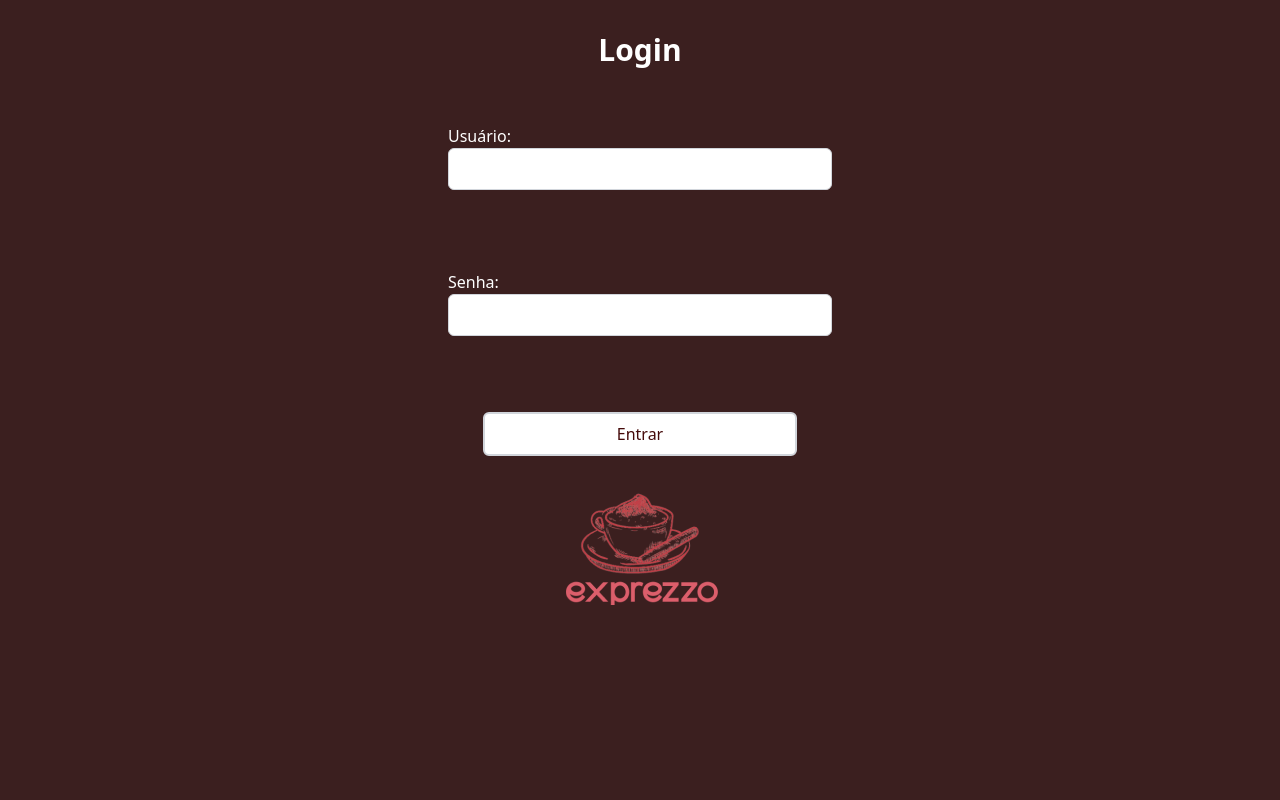
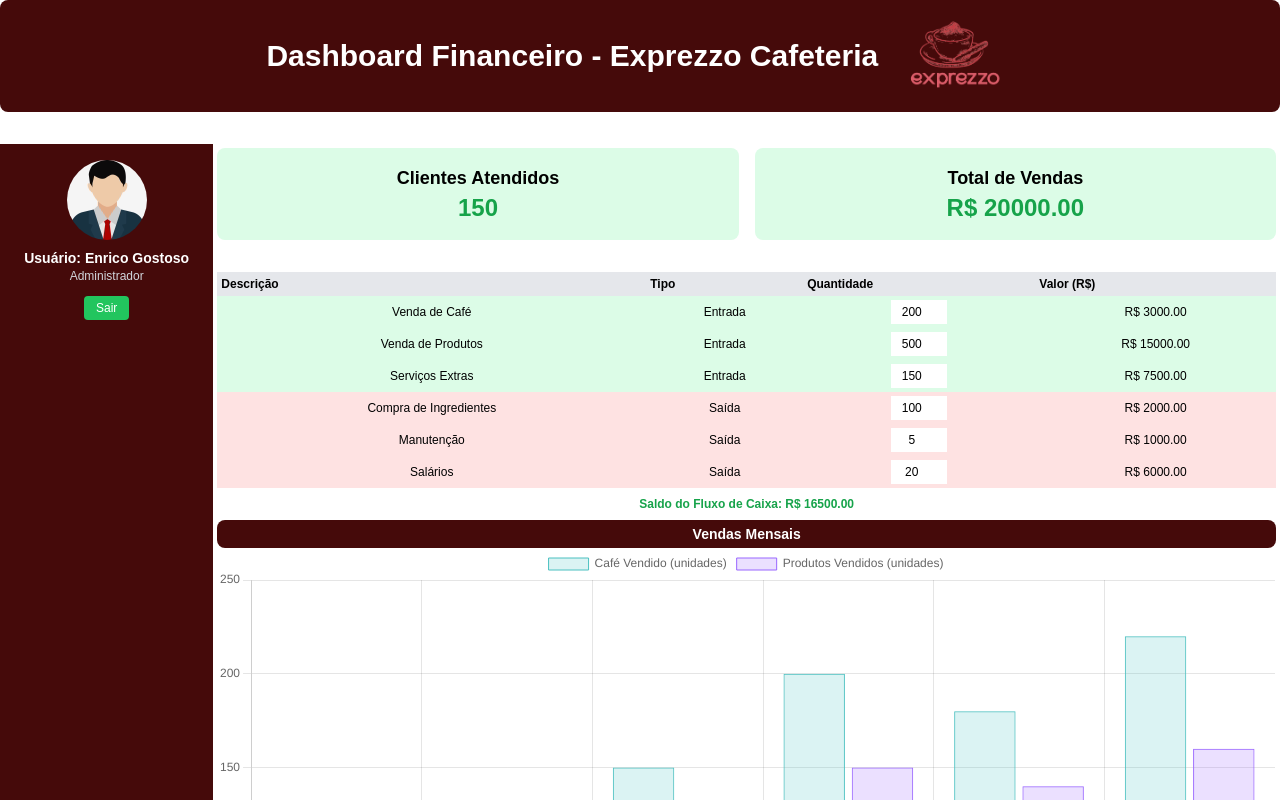
Before and after one commit to Dev-Evolutions/Dashboard, a Vue app in the folder meu-projeto/: page /dashboard in a window 1280 px wide. Built offline with nearby package versions, Linux system fonts and the light colour scheme; sample sign-in values are in the browser's storage.

Commit message:
Adicionado caminho das rotas e autenticação para dashboard.

```diff
--- a/meu-projeto/src/App.vue
+++ b/meu-projeto/src/App.vue
@@ -1,17 +1,18 @@
 <template>
   <div id="app">
-    <UserLogin />
+    <router-view />
   </div>
 </template>
 
 <script>
-import UserLogin from './Components/UserLogin.vue';
+export default {
 
-export default {
-  components: {
-    UserLogin
-  }
-}
+};
 </script>
 
-<style></style>
+<style>
+#app {
+  text-align: center;
+  font-family: 'Arial', sans-serif;
+}
+</style>
--- a/meu-projeto/src/Components/FinancialDashboard.vue
+++ b/meu-projeto/src/Components/FinancialDashboard.vue
@@ -6,7 +6,7 @@
       </header>
 
     <main class="flex flex-1 overflow-hidden">
-      <aside class="w-1/3 sm:w-1/4 bg-red-950 text-white p-4 flex flex-col items-center">
+      <aside class="w-1/3 sm:w-1/6 bg-red-950 text-white p-4 flex flex-col items-center">
         <img src="@/assets/usuario.jpg" alt="Foto do Usuário" class="w-20 h-20 rounded-full mb-2" />
         <h2 class="text-sm font-bold">Usuário: Enrico Gostoso</h2>
         <p class="text-xs text-gray-300 mb-2">Administrador</p>
@@ -92,15 +92,18 @@
       const totalEntradas = this.entradas.reduce((total, entrada) => total + entrada.valor * entrada.quantidade, 0);
       const totalSaidas = this.saidas.reduce((total, saida) => total + saida.valor * saida.quantidade, 0);
       return totalEntradas - totalSaidas;
-    },
+    }
+  },
+  created() {
+    const isAuthenticated = localStorage.getItem('isAuthenticated') === 'true';
+    if (!isAuthenticated) {
+      this.$router.push({ name: 'UserLogin' });
+    }
   },
   mounted() {
     this.renderChart();
   },
   methods: {
-    logout() {
-      alert("Você saiu do sistema!");
-    },
     renderChart() {
       const ctx = document.getElementById("vendasMensais").getContext("2d");
       new Chart(ctx, {
@@ -113,27 +116,37 @@
               data: [50, 100, 150, 200, 180, 220],
               backgroundColor: "rgba(75, 192, 192, 0.2)",
               borderColor: "rgba(75, 192, 192, 1)",
-              borderWidth: 1,
+              borderWidth: 1
             },
             {
               label: "Produtos Vendidos (unidades)",
               data: [80, 90, 100, 150, 140, 160],
               backgroundColor: "rgba(153, 102, 255, 0.2)",
               borderColor: "rgba(153, 102, 255, 1)",
-              borderWidth: 1,
-            },
-          ],
+              borderWidth: 1
+            }
+          ]
         },
         options: {
           scales: {
             y: {
-              beginAtZero: true,
-            },
-          },
-        },
+              beginAtZero: true
+            }
+          }
+        }
       });
     },
-  },
+    checkAuthentication() {
+      const isAuthenticated = localStorage.getItem('isAuthenticated');
+      if (!isAuthenticated) {
+        this.$router.push({ name: 'UserLogin' });
+      }
+    },
+    logout() {
+      localStorage.removeItem('isAuthenticated');
+      this.$router.push({ name: 'UserLogin' });
+    }
+  }
 };
 </script>
 
--- a/meu-projeto/src/Components/UserLogin.vue
+++ b/meu-projeto/src/Components/UserLogin.vue
@@ -18,40 +18,25 @@
             <img src="logo_cafe_com_escrita.png" alt="Exprezzo Cafe">
         </form>
     </div>
-    <div v-else>
-        <FinancialDashboard/>
-    </div>
 </template>
 
 <script>
-import FinancialDashboard from './FinancialDashboard.vue';
-
 export default {
   data() {
     return {
       username: '',
       password: '',
-            isAuthenticated: false
     };
   },
   methods: {
     login() {
       if (this.username === 'admin' && this.password === '1234') {
-                this.isAuthenticated = true;
+        localStorage.setItem('isAuthenticated', 'true');
+        this.$router.push({ name: 'Dashboard' });
       } else {
         alert('Credenciais inválidas.');
       }
     }
-    },
-    components: {
-    FinancialDashboard
   }
-
 };
 </script>
-
-<style scoped>
-.bg-red-950 {
-    background-color: #3b1f1f;
-}
-</style>
```
Lines whose indentation alone changed are shown as unchanged.
